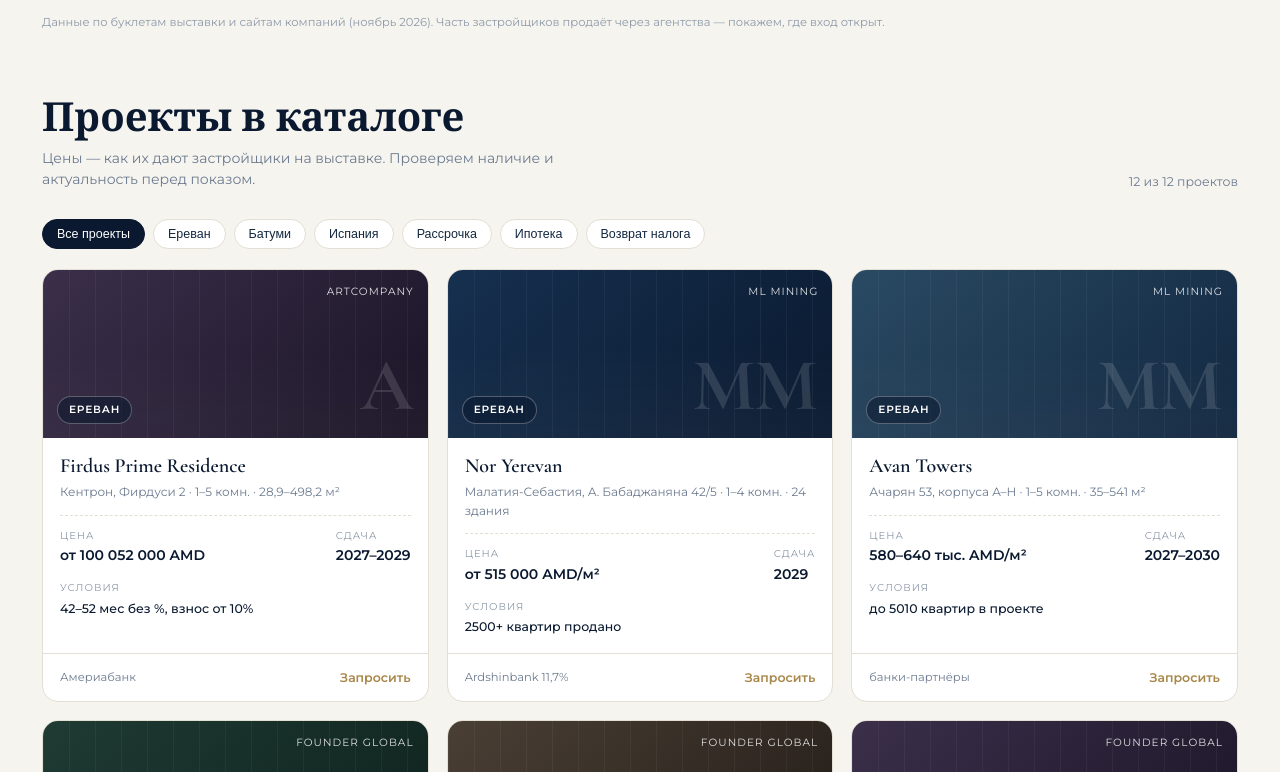
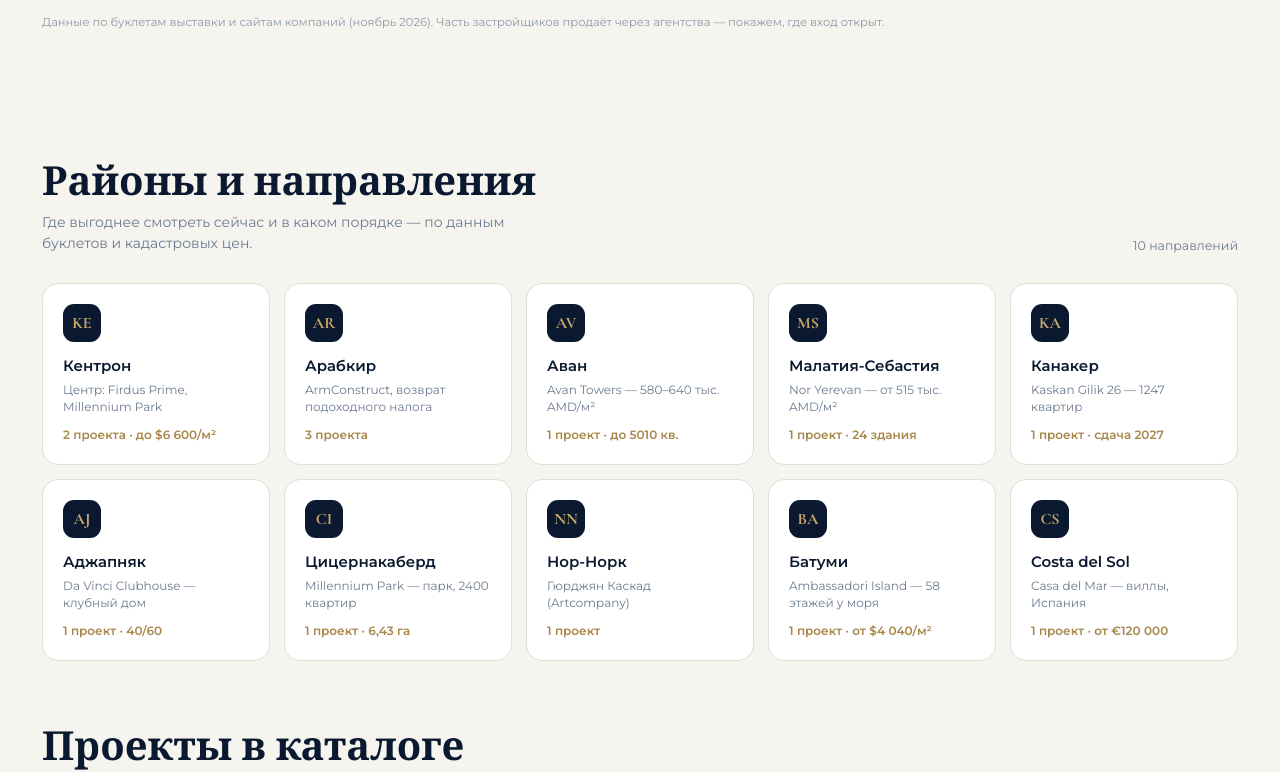
Before and after one commit to revsargs-ux/chronos-novostroyki, a plain HTML site: page index.html in a window 1280 px wide. Shown: the part 1324-2096 px from the top of the page. Drawn offline with nearby package versions, Linux system fonts and the light colour scheme.

Commit message:
Nawy-стиль: районы, Concierge band, hero copy

```diff
--- a/index.html
+++ b/index.html
@@ -84,6 +84,16 @@ section{padding:64px 0}
 .dev span{font-size:11.5px;color:var(--muted);line-height:1.35;display:block;margin-top:2px}
 .dev .pr{position:absolute;display:none}
 
+/* areas */
+.area-grid{display:grid;grid-template-columns:repeat(auto-fill,minmax(210px,1fr));gap:14px}
+.area{background:#fff;border:1px solid var(--line);border-radius:var(--radius);padding:20px;transition:.2s;cursor:pointer}
+.area:hover{border-color:var(--gold);transform:translateY(-2px);box-shadow:0 12px 26px rgba(10,25,47,.06)}
+.area .a-mono{width:38px;height:38px;border-radius:11px;background:var(--ink);color:var(--gold);display:grid;
+  place-items:center;font-family:'Cormorant Garamond',serif;font-size:16px;font-weight:700;margin-bottom:12px}
+.area b{font-size:15px;font-weight:600}
+.area span{display:block;font-size:12px;color:var(--muted);margin-top:3px;line-height:1.4}
+.area .cnt{margin-top:10px;font-size:12px;color:var(--gold-d);font-weight:600}
+
 /* projects */
 .filters{display:flex;gap:8px;flex-wrap:wrap;margin-bottom:20px;align-items:center}
 .filters .sep{width:1px;height:22px;background:var(--line);margin:0 4px}
@@ -126,6 +136,13 @@ section{padding:64px 0}
 .step .n{font-family:'Cormorant Garamond',serif;font-size:32px;color:var(--gold);line-height:1}
 .step h3{font-size:17px;margin:9px 0 8px}
 .step p{font-size:13px;color:var(--muted)}
+
+/* unlocked band */
+.unlocked{background:linear-gradient(135deg,#0A192F,#17324F);border-radius:22px;padding:40px;color:#fff;
+  display:flex;align-items:center;justify-content:space-between;gap:30px;flex-wrap:wrap}
+.unlocked h2{font-size:clamp(22px,3vw,34px);line-height:1.1;margin:8px 0 12px}
+.unlocked p{color:#A9B8CB;font-size:14px;max-width:640px}
+.unlocked .btn{white-space:nowrap}
 
 /* check */
 .check{background:var(--ink);color:#fff;border-radius:22px;padding:44px}
@@ -201,7 +218,7 @@ footer a:hover{color:var(--gold-d)}
 <div class="wrap hero">
   <div class="kicker">TOON EXPO · Ереван · 13–15 ноября 2026</div>
   <h1>Новостройки Еревана<br>по <em>ценам застройщика</em></h1>
-  <p>Собрали 100+ предложений с крупнейшей выставки недвижимости Армении: цены без наценки, условия рассрочки, ипотека и проверка застройщика до внесения аванса.</p>
+  <p>Сравните проекты и цены от 15+ застройщиков с выставки TOON EXPO — 12 проектов и 30 000+ квартир в одном месте. Без наценки к цене застройщика.</p>
 
   <div class="search">
     <div class="field">
@@ -253,6 +270,17 @@ footer a:hover{color:var(--gold-d)}
   </div>
 </section>
 
+<section id="areas">
+  <div class="wrap">
+    <div class="sec-head">
+      <div><h2>Районы и направления</h2>
+        <p>Где выгоднее смотреть сейчас и в каком порядке — по данным буклетов и кадастровых цен.</p></div>
+      <div class="counter" id="areacount"></div>
+    </div>
+    <div class="area-grid" id="areagrid"></div>
+  </div>
+</section>
+
 <section id="projects" style="padding-top:0">
   <div class="wrap">
     <div class="sec-head">
@@ -264,6 +292,19 @@ footer a:hover{color:var(--gold-d)}
     </div>
     <div class="filters" id="filters"></div>
     <div class="cards" id="cards"></div>
+  </div>
+</section>
+
+<section id="concierge" style="padding-top:0">
+  <div class="wrap">
+    <div class="unlocked">
+      <div>
+        <div class="kicker" style="color:var(--gold)">CHRONOS Concierge</div>
+        <h2>Проверка и сопровождение — уже включены</h2>
+        <p>Застройщика проверяем до аванса, сделку ведёт один агент с юристом, а для покупателей из-за рубежа — видеопоказ и дистанционное оформление. Вы не остаётесь один на один с офисом продаж.</p>
+      </div>
+      <a class="btn btn-gold" href="https://wa.me/37498712268" target="_blank" rel="noopener">Начать с проверки</a>
+    </div>
   </div>
 </section>
 
@@ -418,6 +459,28 @@ DEVS.forEach(d => {
   dg.appendChild(el);
 });
 
+// ——— районы
+const AREAS = [
+ {n:'Кентрон', m:'KE', d:'Центр: Firdus Prime, Millennium Park', cnt:'2 проекта · до $6 600/м²'},
+ {n:'Арабкир', m:'AR', d:'ArmConstruct, возврат подоходного налога', cnt:'3 проекта'},
+ {n:'Аван', m:'AV', d:'Avan Towers — 580–640 тыс. AMD/м²', cnt:'1 проект · до 5010 кв.'},
+ {n:'Малатия-Себастия', m:'MS', d:'Nor Yerevan — от 515 тыс. AMD/м²', cnt:'1 проект · 24 здания'},
+ {n:'Канакер', m:'KA', d:'Kaskan Gilik 26 — 1247 квартир', cnt:'1 проект · сдача 2027'},
+ {n:'Аджапняк', m:'AJ', d:'Da Vinci Clubhouse — клубный дом', cnt:'1 проект · 40/60'},
+ {n:'Цицернакаберд', m:'CI', d:'Millennium Park — парк, 2400 квартир', cnt:'1 проект · 6,43 га'},
+ {n:'Нор-Норк', m:'NN', d:'Гюрджян Каскад (Artcompany)', cnt:'1 проект'},
+ {n:'Батуми', m:'BA', d:'Ambassadori Island — 58 этажей у моря', cnt:'1 проект · от $4 040/м²'},
+ {n:'Costa del Sol', m:'CS', d:'Casa del Mar — виллы, Испания', cnt:'1 проект · от €120 000'}
+];
+const ag = document.getElementById('areagrid');
+document.getElementById('areacount').textContent = AREAS.length + ' направлений';
+AREAS.forEach(a => {
+  const el = document.createElement('div');
+  el.className = 'area';
+  el.innerHTML = `<div class="a-mono">${a.m}</div><b>${a.n}</b><span>${a.d}</span><div class="cnt">${a.cnt}</div>`;
+  ag.appendChild(el);
+});
+
 // ——— проекты
 const cards = document.getElementById('cards');
 const countEl = document.getElementById('count');
```
